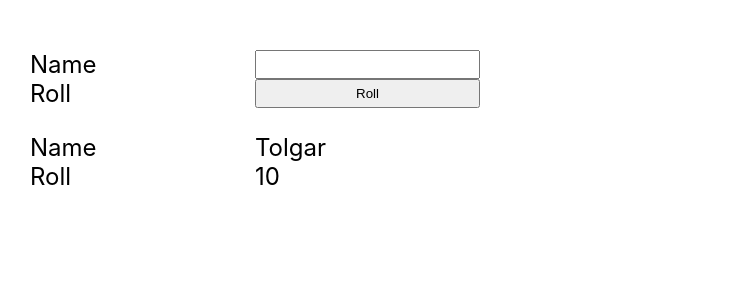
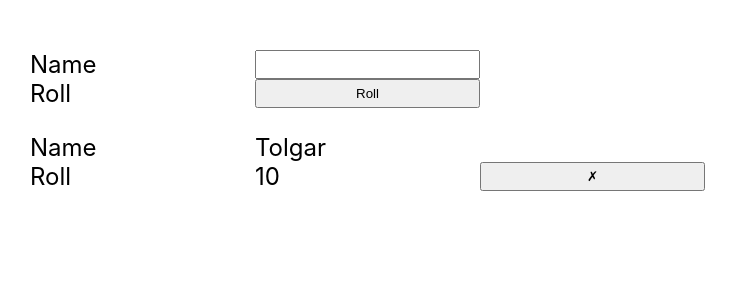
Before and after one commit to gilesbowkett/initiative, a React (Create React App) app: page / in a window 1280 px wide. Shown: the top 300 px of the page, without its empty margins (290-1026 px from the left). Built offline with nearby package versions, Linux system fonts and the light colour scheme.

Commit message:
clear button

```diff
--- a/src/App.js
+++ b/src/App.js
@@ -9,6 +9,18 @@ const highScoresFirst = (a, b) => {if (a.roll > b.roll) return -1}
 
 const reducer = (state, action) => {
   switch (action.type) {
+    case 'DELETE':
+      const minusDeleted = []
+      state.characters.forEach((e) => {
+        if (e.name !== action.name) {
+          minusDeleted.push(e)
+        }
+      })
+      return {
+        ...state,
+        characters: minusDeleted,
+      }
+
     case 'ROLL':
       const chars = state.characters
       chars.push({name: action.name, roll: getRandomInt(20)})
@@ -17,6 +29,7 @@ const reducer = (state, action) => {
         ...state,
         characters: chars.sort(highScoresFirst),
       }
+
     default:
       return state
   }
@@ -34,11 +47,17 @@ const initialState = {
 function App() {
   const [state, dispatch] = useReducer(reducer, initialState)
 
-  const clickHandler = () => {
+  const roll = () => {
     const name = document.querySelector("input").value
+    document.querySelector("input").value = ''
+    document.querySelector("input").focus()
     if ('' !== name && !/\s/g.test(name)) {
       dispatch({type: 'ROLL', name})
     }
+  }
+
+  const del = (name) => {
+    return () => dispatch({type: 'DELETE', name})
   }
 
   return (
@@ -51,8 +70,10 @@ function App() {
 
         <div className="column">
           <label>Roll</label>
-          <button onClick={clickHandler}>Roll</button>
+          <button onClick={roll}>Roll</button>
         </div>
+
+        <div className="column"/>
       </div>
 
       {state.characters.map(({ name, roll }, idx) => (
@@ -65,6 +86,9 @@ function App() {
           <div className="column">
             <label>Roll</label>
             <div>{roll}</div>
+            <div className="column">
+              <button className="delete" onClick={del(name)}>✗</button>
+            </div>
           </div>
         </div>
       ))}
--- a/src/App.scss
+++ b/src/App.scss
@@ -3,7 +3,7 @@
   margin-top: 50px;
 
   display: grid;
-  grid-template-columns: 550px;
+  grid-template-columns: 650px;
 
   font-size: 24px;
 
@@ -12,7 +12,7 @@
 
     .column {
       display: grid;
-      grid-template-columns: 225px 225px;
+      grid-template-columns: 225px 225px 100px;
     }
   }
 }
```
